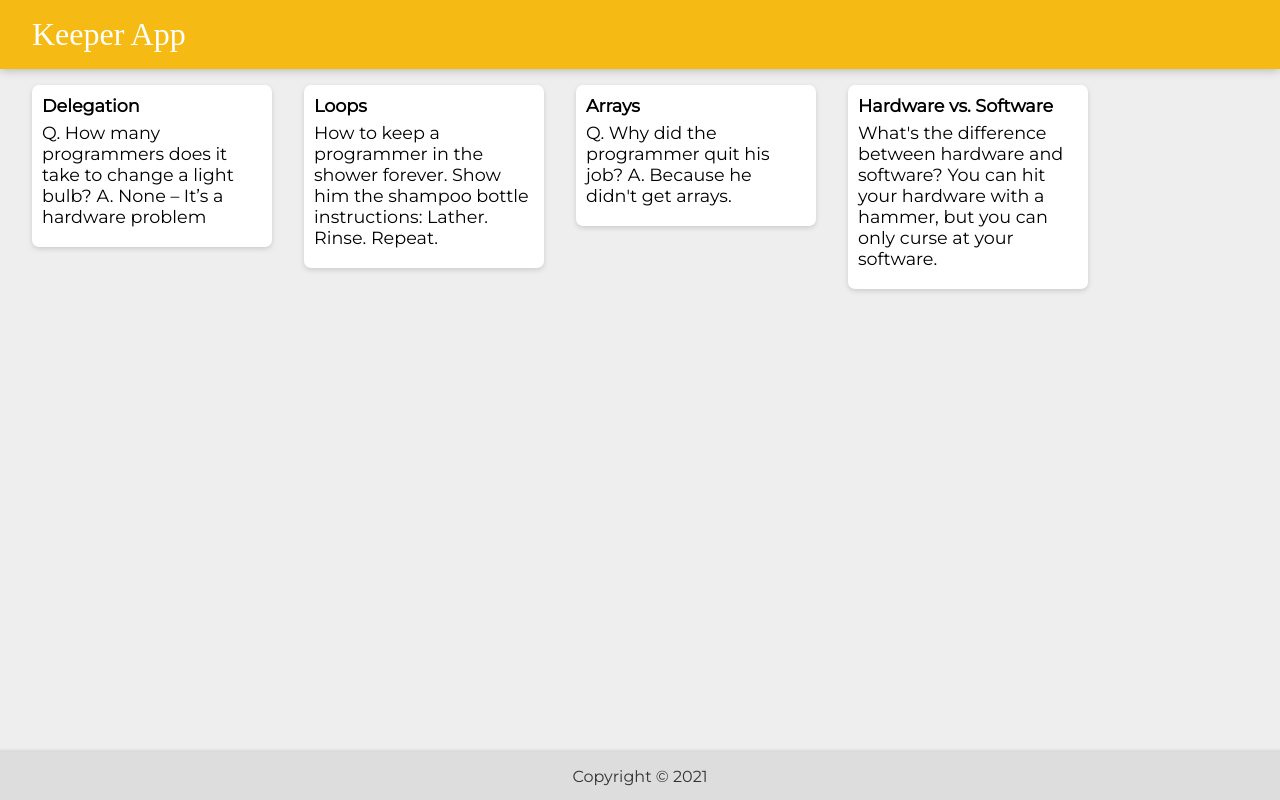
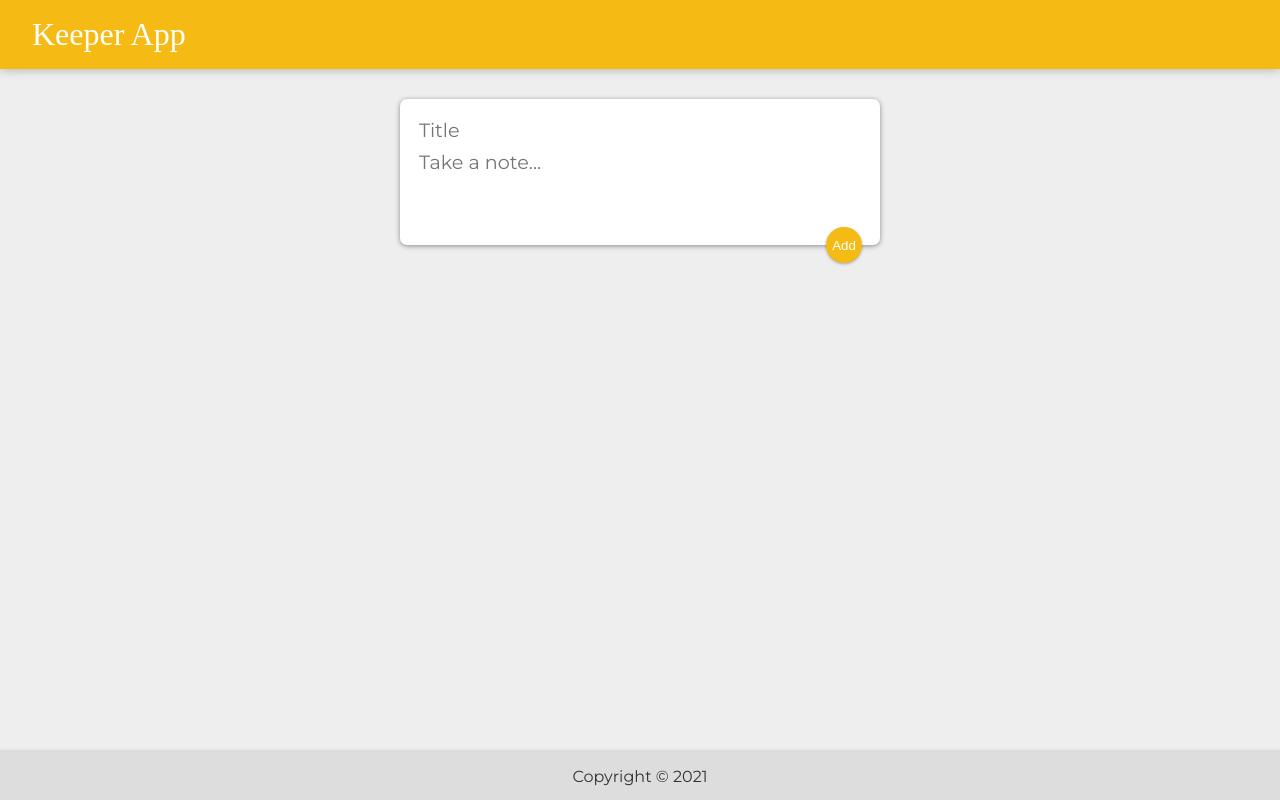
Before and after one commit to farid95g/keeper-app, a React (Create React App) app: page / in a window 1280 px wide. Built offline with nearby package versions, Linux system fonts and the light colour scheme; a web font is replaced by a local one.

Commit message:
rendering notes dynamically from inputs

```diff
--- a/public/styles.css
+++ b/public/styles.css
@@ -44,14 +44,20 @@
   color: #333;
 }
 
+div.notes {
+  display: flex;
+  flex-wrap: wrap;
+  align-items: flex-start;
+}
+
 .note {
   background: #fff;
   border-radius: 7px;
   box-shadow: 0 2px 5px #ccc;
   padding: 10px;
+  margin: 16px;
+  position: relative;
   width: 240px;
-  margin: 16px;
-  float: left;
 }
 
 .note h1 {
@@ -65,3 +71,48 @@
   white-space: pre-wrap;
   word-wrap: break-word;
 }
+
+.note button {
+  float: right;
+  margin-right: 10px;
+  color: #f5ba13;
+  border: none;
+  padding: 0 10px;
+  height: 36px;
+  cursor: pointer;
+  outline: none;
+}
+
+form {
+  position: relative;
+  width: 480px;
+  margin: 30px auto 20px auto;
+  background: #fff;
+  padding: 15px;
+  border-radius: 7px;
+  box-shadow: 0 1px 5px rgb(138, 137, 137);
+}
+form input,
+form textarea {
+  width: 100%;
+  border: none;
+  padding: 4px;
+  outline: none;
+  font-size: 1.2em;
+  font-family: inherit;
+  resize: none;
+}
+form button {
+  position: absolute;
+  right: 18px;
+  bottom: -18px;
+  background: #f5ba13;
+  color: #fff;
+  border: none;
+  border-radius: 50%;
+  width: 36px;
+  height: 36px;
+  box-shadow: 0 1px 3px rgba(0, 0, 0, 0.3);
+  cursor: pointer;
+  outline: none;
+}
--- a/src/components/App.jsx
+++ b/src/components/App.jsx
@@ -1,19 +1,27 @@
-import React from 'react';
+import React, { useState } from 'react';
 import Header from './Header';
 import Footer from './Footer';
 import Note from './Note';
-import notes from '../notes';
+import CreateArea from "./CreateArea";
 
 function App() {
+  const [notes, setNotes] = useState([]);
+
+  function addNote(note) {
+    setNotes([...notes, note]);
+  }
+
+  function deleteNote(id) {
+    console.log("delete was triggered");
+    setNotes(notes.filter((note, i) => i !== id));
+  }
+
   return <div>
     <Header />
-    {notes.map(note => (
-      <Note
-        key={note.key}
-        title={note.title}
-        content={note.content}
-      />
-    ))}
+    <CreateArea onAdd={addNote} />
+    <div className="notes">
+      {notes.map((note, i) => <Note key={i} id={i} title={note.title} content={note.content} onDelete={deleteNote} />)}
+    </div>
     <Footer />
   </div>;
 };
--- /dev/null
+++ b/src/components/CreateArea.jsx
@@ -0,0 +1,31 @@
+import React, { useState } from "react";
+
+function CreateArea(props) {
+  const [note, setNote] = useState({
+    title: "",
+    content: ""
+  });
+
+  function handleChange(e) {
+    const { name, value } = e.target;
+    setNote({ ...note, [name]: value });
+  }
+
+  function submitNote(e) {
+    props.onAdd(note);
+    setNote({ title: "", content: "" });
+    e.preventDefault();
+  }
+
+  return (
+    <div>
+      <form onSubmit={submitNote}>
+        <input onChange={handleChange} name="title" placeholder="Title" value={note.title} />
+        <textarea onChange={handleChange} name="content" placeholder="Take a note..." rows="3" value={note.content} />
+        <button type="submit">Add</button>
+      </form>
+    </div>
+  );
+}
+
+export default CreateArea;
--- a/src/components/Note.jsx
+++ b/src/components/Note.jsx
@@ -5,6 +5,7 @@
     <div className="note">
       <h1>{props.title}</h1>
       <p>{props.content}</p>
+      <button onClick={()=> props.onDelete(props.id)}>DELETE</button>
     </div>
   );
 };
```
